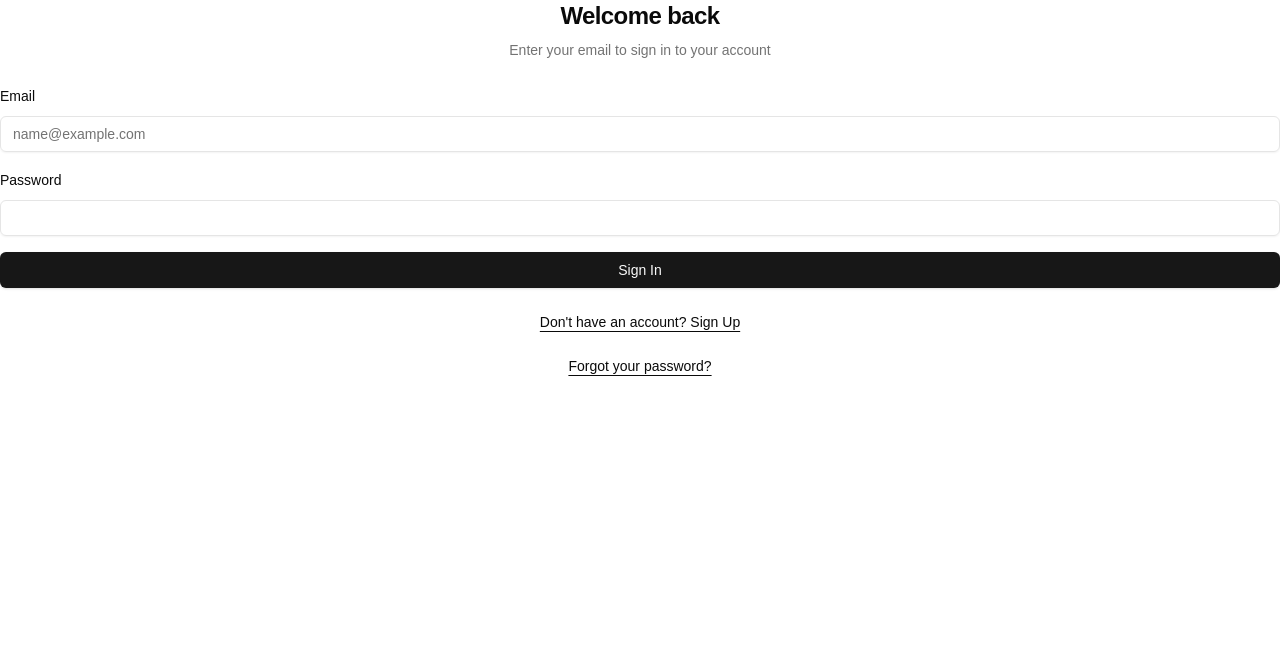
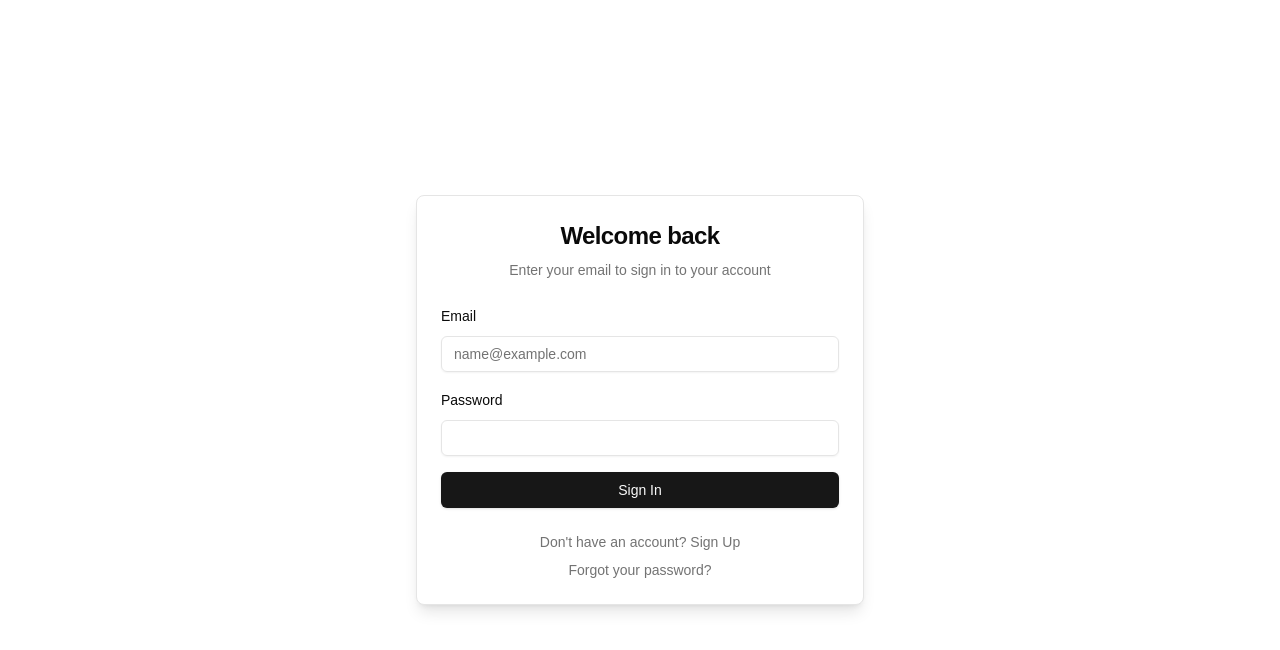
Before and after one commit to samedayramps/tiny-church-app-nextjs, a Next.js app: page /login in a window 1280 px wide. Shown: the top 650 px of the page. Built offline with nearby package versions, Linux system fonts and the light colour scheme.

Commit message:
feat: add auth form and shadcn components

```diff
--- a/src/app/auth/auth-code-error/page.tsx
+++ b/src/app/auth/auth-code-error/page.tsx
@@ -1,21 +1,23 @@
+import { AuthCard } from '@/components/auth/auth-card'
+import Link from 'next/link'
+
 export default function AuthCodeErrorPage() {
   return (
-    <div className="flex flex-col items-center justify-center min-h-screen py-2">
-      <div className="w-full max-w-md p-8 space-y-6 text-center">
-        <h1 className="text-2xl font-bold">Authentication Error</h1>
-        <p className="text-muted-foreground">
-          The authentication code is invalid or has expired.
-        </p>
-        <p className="text-muted-foreground">
+    <AuthCard
+      title="Authentication Error"
+      description="The authentication code is invalid or has expired"
+    >
+      <div className="text-center">
+        <p className="text-sm text-muted-foreground">
           Please try resetting your password again.
         </p>
-        <a
+        <Link
           href="/reset-password"
-          className="text-primary hover:underline"
+          className="mt-4 inline-block text-sm text-muted-foreground underline-offset-4 hover:text-primary hover:underline"
         >
           Back to Reset Password
-        </a>
+        </Link>
       </div>
-    </div>
+    </AuthCard>
   )
 }
--- a/src/app/login/page.tsx
+++ b/src/app/login/page.tsx
@@ -1,35 +1,33 @@
 import Link from "next/link"
 import { AuthForm } from "@/components/auth/auth-form"
 import { login } from "./actions"
+import { AuthCard } from "@/components/auth/auth-card"
 
 export default function LoginPage() {
   return (
-    <div className="space-y-6">
-      <div className="space-y-2 text-center">
-        <h1 className="text-2xl font-semibold tracking-tight">
-          Welcome back
-        </h1>
-        <p className="text-sm text-muted-foreground">
-          Enter your email to sign in to your account
-        </p>
-      </div>
+    <AuthCard
+      title="Welcome back"
+      description="Enter your email to sign in to your account"
+    >
       <AuthForm type="login" action={login} />
-      <div className="text-center text-sm">
+      <div className="space-y-2 text-center text-sm">
+        <div>
           <Link
             href="/register"
-          className="hover:text-brand underline underline-offset-4"
+            className="text-muted-foreground underline-offset-4 hover:text-primary hover:underline"
           >
             Don&apos;t have an account? Sign Up
           </Link>
         </div>
-      <div className="text-center text-sm">
+        <div>
           <Link
             href="/reset-password"
-          className="hover:text-brand underline underline-offset-4"
+            className="text-muted-foreground underline-offset-4 hover:text-primary hover:underline"
           >
             Forgot your password?
           </Link>
         </div>
       </div>
+    </AuthCard>
   )
 }
--- a/src/app/register/page.tsx
+++ b/src/app/register/page.tsx
@@ -1,27 +1,23 @@
 import Link from "next/link"
 import { AuthForm } from "@/components/auth/auth-form"
 import { signup } from "../login/actions"
+import { AuthCard } from "@/components/auth/auth-card"
 
 export default function RegisterPage() {
   return (
-    <div className="space-y-6">
-      <div className="space-y-2 text-center">
-        <h1 className="text-2xl font-semibold tracking-tight">
-          Create an account
-        </h1>
-        <p className="text-sm text-muted-foreground">
-          Enter your email below to create your account
-        </p>
-      </div>
+    <AuthCard
+      title="Create an account"
+      description="Enter your email below to create your account"
+    >
       <AuthForm type="register" action={signup} />
       <div className="text-center text-sm">
         <Link
           href="/login"
-          className="hover:text-brand underline underline-offset-4"
+          className="text-muted-foreground underline-offset-4 hover:text-primary hover:underline"
         >
           Already have an account? Sign In
         </Link>
       </div>
-    </div>
+    </AuthCard>
   )
 }
--- a/src/app/reset-password/page.tsx
+++ b/src/app/reset-password/page.tsx
@@ -4,6 +4,8 @@ import { useToast } from '@/hooks/use-toast'
 import { resetPassword } from './actions'
 import { Input } from '@/components/ui/input'
 import { LoadingButton } from '@/components/ui/loading-button'
+import { AuthCard } from '@/components/auth/auth-card'
+import Link from 'next/link'
 
 export default function ResetPasswordPage() {
   const { toast } = useToast()
@@ -35,27 +37,35 @@ export default function ResetPasswordPage() {
   }
 
   return (
-    <div className="flex flex-col items-center justify-center min-h-screen py-2">
-      <div className="w-full max-w-md p-8 space-y-6">
-        <h1 className="text-2xl font-bold text-center">Reset Password</h1>
+    <AuthCard
+      title="Reset Password"
+      description="Enter your email to receive a password reset link"
+    >
       <form action={handleSubmit} className="space-y-4">
         <div className="space-y-2">
-            <label htmlFor="email" className="text-sm font-medium">
+          <label htmlFor="email" className="text-sm font-medium leading-none peer-disabled:cursor-not-allowed peer-disabled:opacity-70">
             Email
           </label>
           <Input
             id="email"
             name="email"
             type="email"
-              placeholder="Enter your email"
+            placeholder="name@example.com"
             required
           />
         </div>
-          <LoadingButton>
+        <LoadingButton className="w-full">
           Send Reset Link
         </LoadingButton>
       </form>
+      <div className="text-center text-sm">
+        <Link
+          href="/login"
+          className="text-sm text-muted-foreground underline-offset-4 hover:text-primary hover:underline"
+        >
+          Back to login
+        </Link>
       </div>
-    </div>
+    </AuthCard>
   )
 }
--- /dev/null
+++ b/src/components/auth/auth-card.tsx
@@ -0,0 +1,21 @@
+interface AuthCardProps {
+  children: React.ReactNode
+  title: string
+  description?: string
+}
+
+export function AuthCard({ children, title, description }: AuthCardProps) {
+  return (
+    <div className="flex min-h-screen flex-col items-center justify-center py-2">
+      <div className="w-full max-w-md space-y-6 rounded-lg border bg-card p-6 shadow-lg">
+        <div className="space-y-2 text-center">
+          <h1 className="text-2xl font-semibold tracking-tight">{title}</h1>
+          {description && (
+            <p className="text-sm text-muted-foreground">{description}</p>
+          )}
+        </div>
+        {children}
+      </div>
+    </div>
+  )
+}
--- a/src/components/auth/auth-form.tsx
+++ b/src/components/auth/auth-form.tsx
@@ -6,18 +6,9 @@ import { zodResolver } from "@hookform/resolvers/zod"
 import { useForm } from "react-hook-form"
 import * as z from "zod"
 
-import { Button } from "@/components/ui/button"
-import {
-  Form,
-  FormControl,
-  FormField,
-  FormItem,
-  FormLabel,
-  FormMessage,
-} from "@/components/ui/form"
 import { Input } from "@/components/ui/input"
-import { toast } from "@/hooks/use-toast"
-import { Icons } from "@/components/icons"
+import { useToast } from "@/hooks/use-toast"
+import { LoadingButton } from "@/components/ui/loading-button"
 import { authFormSchema } from "@/app/login/schema"
 
 interface AuthFormProps extends React.HTMLAttributes<HTMLDivElement> {
@@ -25,9 +16,9 @@ interface AuthFormProps extends React.HTMLAttributes<HTMLDivElement> {
   action: (data: z.infer<typeof authFormSchema>) => Promise<{ message?: string } | void>
 }
 
-export function AuthForm({ type, action, ...props }: AuthFormProps) {
+export function AuthForm({ type, action }: AuthFormProps) {
   const router = useRouter()
-  const [isLoading, setIsLoading] = React.useState<boolean>(false)
+  const { toast } = useToast()
 
   const form = useForm<z.infer<typeof authFormSchema>>({
     resolver: zodResolver(authFormSchema),
@@ -38,8 +29,6 @@ export function AuthForm({ type, action, ...props }: AuthFormProps) {
   })
 
   async function onSubmit(values: z.infer<typeof authFormSchema>) {
-    setIsLoading(true)
-
     try {
       const result = await action(values)
 
@@ -59,53 +48,53 @@ export function AuthForm({ type, action, ...props }: AuthFormProps) {
         title: "Error",
         description: error instanceof Error ? error.message : "Something went wrong",
       })
-    } finally {
-      setIsLoading(false)
     }
   }
 
   return (
-    <div className="grid gap-6" {...props}>
-      <Form {...form}>
     <form onSubmit={form.handleSubmit(onSubmit)} className="space-y-4">
-          <FormField
-            control={form.control}
-            name="email"
-            render={({ field }) => (
-              <FormItem>
-                <FormLabel>Email</FormLabel>
-                <FormControl>
-                  <Input placeholder="name@example.com" {...field} />
-                </FormControl>
-                <FormMessage />
-              </FormItem>
+      <div className="space-y-2">
+        <label htmlFor="email" className="text-sm font-medium leading-none peer-disabled:cursor-not-allowed peer-disabled:opacity-70">
+          Email
+        </label>
+        <Input
+          id="email"
+          placeholder="name@example.com"
+          type="email"
+          autoCapitalize="none"
+          autoComplete="email"
+          autoCorrect="off"
+          {...form.register("email")}
+        />
+        {form.formState.errors.email && (
+          <p className="text-sm text-destructive">
+            {form.formState.errors.email.message}
+          </p>
         )}
+      </div>
+      {type !== "reset" && (
+        <div className="space-y-2">
+          <label htmlFor="password" className="text-sm font-medium leading-none peer-disabled:cursor-not-allowed peer-disabled:opacity-70">
+            Password
+          </label>
+          <Input
+            id="password"
+            type="password"
+            autoComplete={type === "login" ? "current-password" : "new-password"}
+            {...form.register("password")}
           />
-          {type !== "reset" && (
-            <FormField
-              control={form.control}
-              name="password"
-              render={({ field }) => (
-                <FormItem>
-                  <FormLabel>Password</FormLabel>
-                  <FormControl>
-                    <Input type="password" {...field} />
-                  </FormControl>
-                  <FormMessage />
-                </FormItem>
+          {form.formState.errors.password && (
+            <p className="text-sm text-destructive">
+              {form.formState.errors.password.message}
+            </p>
           )}
-            />
+        </div>
       )}
-          <Button className="w-full" type="submit" disabled={isLoading}>
-            {isLoading && (
-              <Icons.spinner className="mr-2 h-4 w-4 animate-spin" />
-            )}
+      <LoadingButton className="w-full">
         {type === "login" && "Sign In"}
         {type === "register" && "Sign Up"}
         {type === "reset" && "Reset Password"}
-          </Button>
+      </LoadingButton>
     </form>
-      </Form>
-    </div>
   )
 }
```
Also changed, not shown: src/app/update-password/page.tsx (+17 -10 lines). Lines whose indentation alone changed are shown as unchanged.
